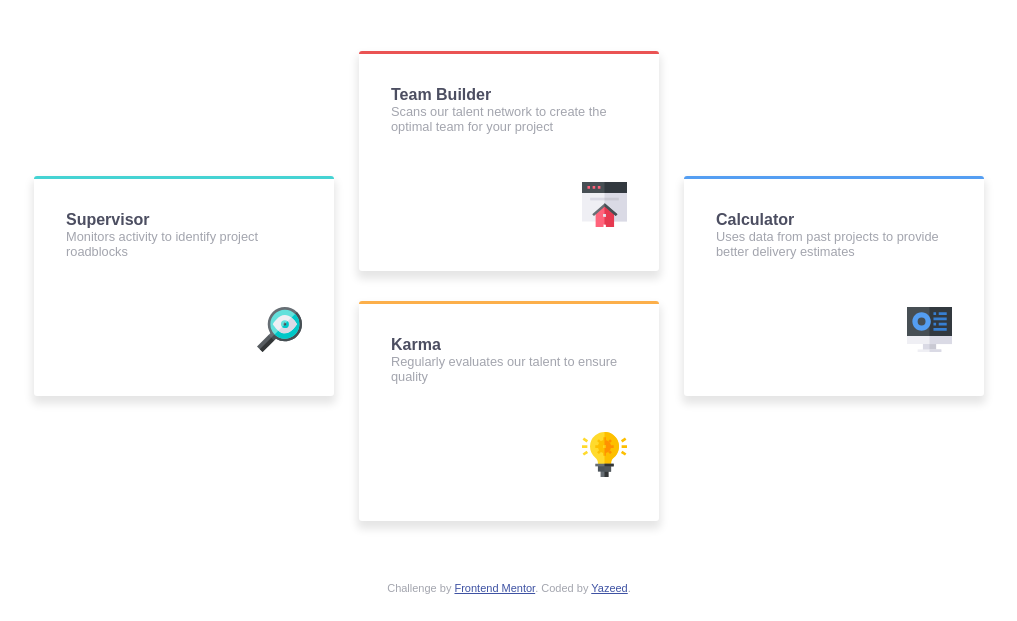
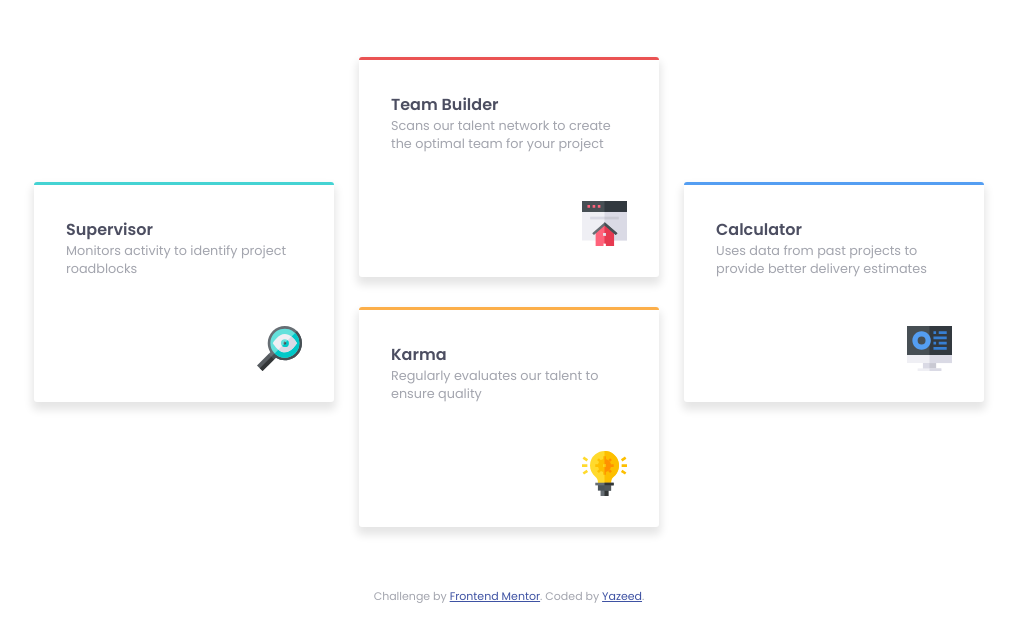
Before and after one commit to Yazeed-git/challenge-3, a plain HTML site: page index.html in a window 1280 px wide. Shown: the part 179-800 px from the top of the page, without its empty margins (131-1148 px from the left). Drawn offline with Linux system fonts and the light colour scheme.

Commit message:
updated html file
link to web fonts

```diff
--- a/index.html
+++ b/index.html
@@ -6,6 +6,7 @@
   <link rel="icon" type="image/png" sizes="32x32" href="./images/favicon-32x32.png">
   <title>Frontend Mentor | Four card feature section</title>
   <link rel="stylesheet" href="style.css">
+  <link href="https://fonts.googleapis.com/css2?family=Poppins:wght@200;400;600&display=swap" rel="stylesheet">
 </head>
 
 <body>
```
